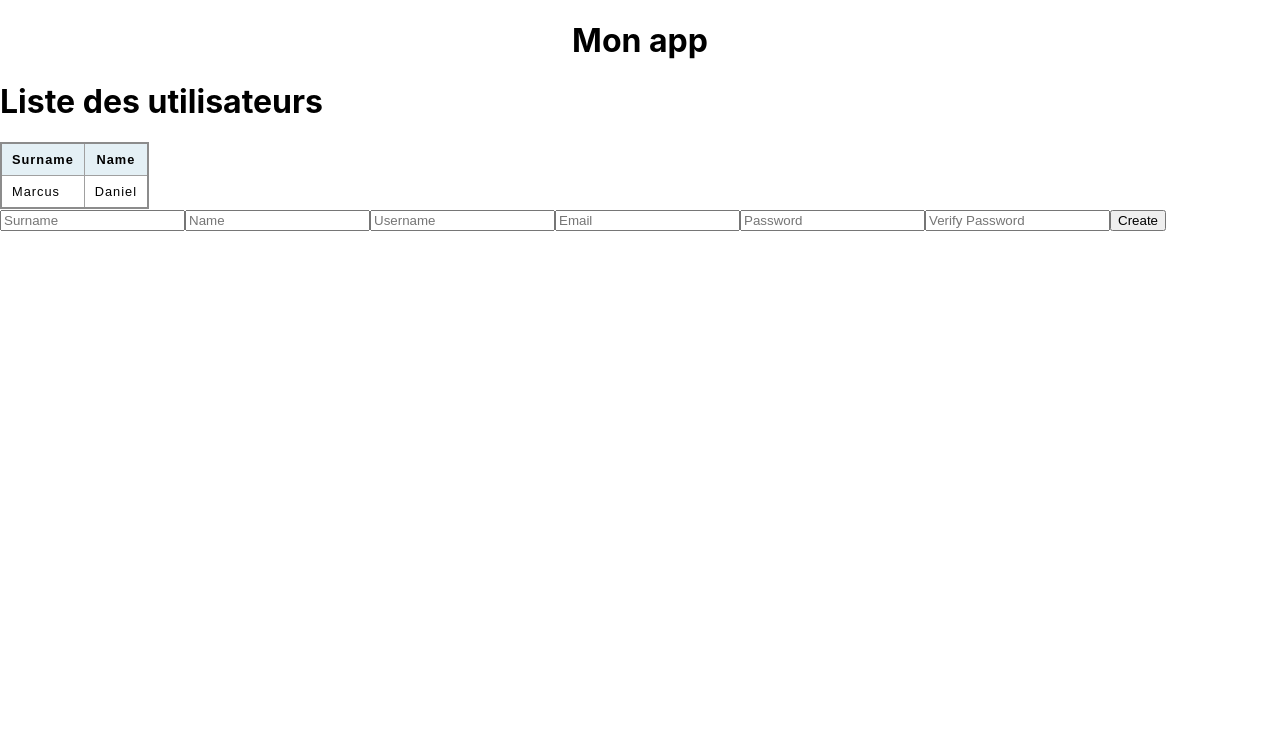
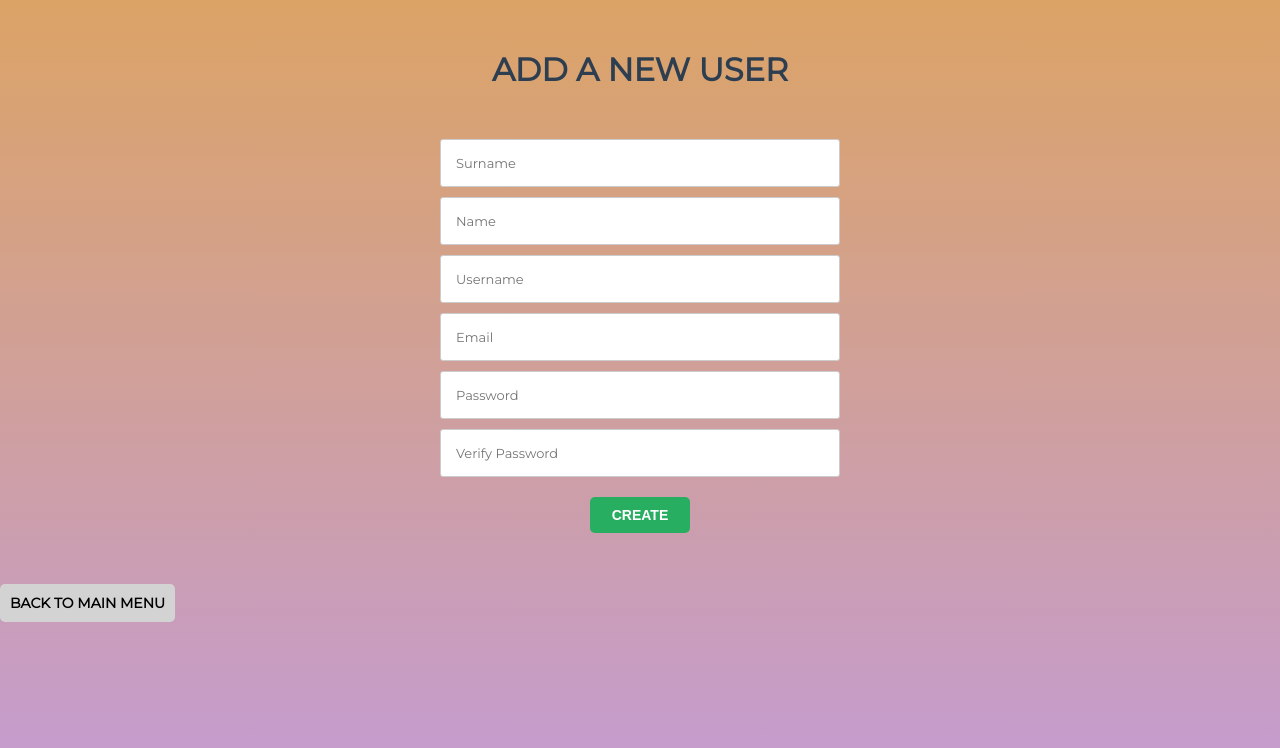
Before and after one commit to Elymak/my-app-react, a React (Create React App) app: page /addUser in a window 1280 px wide. Shown: the top 748 px of the page. Built offline with nearby package versions, Linux system fonts and the light colour scheme; no server answers.

Commit message:
styles + router

```diff
--- a/package.json
+++ b/package.json
@@ -8,6 +8,7 @@
     "@testing-library/user-event": "^13.5.0",
     "react": "^18.2.0",
     "react-dom": "^18.2.0",
+    "react-router-dom": "^6.22.3",
     "react-scripts": "5.0.1",
     "web-vitals": "^2.1.4"
   },
--- a/src/App.css
+++ b/src/App.css
@@ -1,38 +1,26 @@
-.App {
-  text-align: center;
+/*custom font*/
+@import url(https://fonts.googleapis.com/css?family=Montserrat);
+
+/*basic reset*/
+* {margin: 0; padding: 0;}
+
+html {
+  height: 100%;
+  /*Image only BG fallback*/
+
+  /*background = gradient + image pattern combo*/
+  background:
+    linear-gradient(rgba(196, 102, 0, 0.6), rgba(155, 89, 182, 0.6));
 }
 
-.App-logo {
-  height: 40vmin;
-  pointer-events: none;
+body {
+  font-family: montserrat, arial, verdana;
 }
 
-@media (prefers-reduced-motion: no-preference) {
-  .App-logo {
-    animation: App-logo-spin infinite 20s linear;
-  }
+/*headings*/
+h1 {
+    margin: 50px auto;
+    text-transform: uppercase;
+    color: #2C3E50;
+    width: fit-content;
 }
-
-.App-header {
-  background-color: #282c34;
-  min-height: 100vh;
-  display: flex;
-  flex-direction: column;
-  align-items: center;
-  justify-content: center;
-  font-size: calc(10px + 2vmin);
-  color: white;
-}
-
-.App-link {
-  color: #61dafb;
-}
-
-@keyframes App-logo-spin {
-  from {
-    transform: rotate(0deg);
-  }
-  to {
-    transform: rotate(360deg);
-  }
-}
--- a/src/App.js
+++ b/src/App.js
@@ -4,33 +4,34 @@ import ListProduits from './components/produit/ListProduits';
 import ListUsers from "./components/users/ListUsers";
 import AddUserForm from "./components/addUserForm/AddUserForm";
 
-//TODO
-//import {
-//    BrowserRouter as Router,
-//    Routes,
-//    Route,
-//    Navigate,
-//} from "react-router-dom";
+import {
+    BrowserRouter as Router,
+    Routes,
+    Route,
+    Navigate,
+} from "react-router-dom";
 
 function App() {
 
-    //comportements
-    const handleAddUser = (newUserToAdd) => {
-        const requestOptions = {
-            method: 'POST',
-            headers: { 'Content-Type': 'application/json' },
-            body: JSON.stringify(newUserToAdd)
-        };
-        fetch('http://localhost:8080/api/save', requestOptions)
-            .then(response => console.log("post", response));
-    }
-
     return (
-        <div>
-          <h1 className="App">Mon app</h1>
-          <ListUsers />
-          <AddUserForm handleAddUser={handleAddUser} />
-        </div>
+        <Router>
+            <Routes>
+                <Route
+                    exact
+                    path="/"
+                    element={<ListUsers />}
+                />
+                <Route
+                    exact
+                    path="/addUser"
+                    element={<AddUserForm />}
+                />
+                <Route
+                    path="*"
+                    element={<Navigate to="/" />}
+                />
+            </Routes>
+        </Router>
     );
 }
 
--- a/src/components/addUserForm/AddUserForm.css
+++ b/src/components/addUserForm/AddUserForm.css
@@ -1,150 +1,54 @@
-body{
-  margin:0;
-  color:#6a6f8c;
-  background:#c8c8c8;
-  font:600 16px/18px 'Open Sans',sans-serif;
+.add-user-form {
+
+    /*form styles*/
+    #msform {
+      width: 400px;
+      margin: 50px auto;
+      text-align: center;
+      position: relative;
     }
-*,:after,:before{box-sizing:border-box}
-.clearfix:after,.clearfix:before{content:'';display:table}
-.clearfix:after{clear:both;display:block}
-a{color:inherit;text-decoration:none}
-
-.login-wrap{
-  width:100%;
-  margin:auto;
-  max-width:525px;
-  min-height:670px;
-  position:relative;
-  background:url(https://raw.githubusercontent.com/khadkamhn/day-01-login-form/master/img/bg.jpg) no-repeat center;
-  box-shadow:0 12px 15px 0 rgba(0,0,0,.24),0 17px 50px 0 rgba(0,0,0,.19);
+    /*inputs*/
+    #msform input, #msform textarea {
+      padding: 15px;
+      border: 1px solid #ccc;
+      border-radius: 3px;
+      margin-bottom: 10px;
+      width: 100%;
+      box-sizing: border-box;
+      font-family: montserrat;
+      color: #2C3E50;
+      font-size: 13px;
     }
-.login-html{
-  width:100%;
-  height:100%;
-  position:absolute;
-  padding:90px 70px 50px 70px;
-  background:rgba(40,57,101,.9);
+    /*buttons*/
+    #msform .action-button {
+      width: 100px;
+      background: #27AE60;
+      font-weight: bold;
+      color: white;
+      border: 0 none;
+      border-radius: 5px;
+      cursor: pointer;
+      padding: 10px;
+      margin: 10px 5px;
+      text-decoration: none;
+      text-transform: uppercase;
+      font-size: 14px;
     }
-.login-html .sign-in-htm,
-.login-html .sign-up-htm{
-  top:0;
-  left:0;
-  right:0;
-  bottom:0;
-  position:absolute;
-  transform:rotateY(180deg);
-  backface-visibility:hidden;
-  transition:all .4s linear;
-}
-.login-html .sign-in,
-.login-html .sign-up,
-.login-form .group .check{
-  display:none;
-}
-.login-html .tab,
-.login-form .group .label,
-.login-form .group .button{
-  text-transform:uppercase;
-}
-.login-html .tab{
-  font-size:22px;
-  margin-right:15px;
-  padding-bottom:5px;
-  margin:0 15px 10px 0;
-  display:inline-block;
-  border-bottom:2px solid transparent;
-}
-.login-html .sign-in:checked + .tab,
-.login-html .sign-up:checked + .tab{
-  color:#fff;
-  border-color:#1161ee;
-}
-.login-form{
-  min-height:345px;
-  position:relative;
-  perspective:1000px;
-  transform-style:preserve-3d;
-}
-.login-form .group{
-  margin-bottom:15px;
-}
-.login-form .group .label,
-.login-form .group .input,
-.login-form .group .button{
-  width:100%;
-  color:#fff;
-  display:block;
-}
-.login-form .group .input,
-.login-form .group .button{
-  border:none;
-  padding:15px 20px;
-  border-radius:25px;
-  background:rgba(255,255,255,.1);
-}
-.login-form .group input[data-type="password"]{
-  text-security:circle;
-  -webkit-text-security:circle;
-}
-.login-form .group .label{
-  color:#aaa;
-  font-size:12px;
-}
-.login-form .group .button{
-  background:#1161ee;
-}
-.login-form .group label .icon{
-  width:15px;
-  height:15px;
-  border-radius:2px;
-  position:relative;
-  display:inline-block;
-  background:rgba(255,255,255,.1);
-}
-.login-form .group label .icon:before,
-.login-form .group label .icon:after{
-  content:'';
-  width:10px;
-  height:2px;
-  background:#fff;
-  position:absolute;
-  transition:all .2s ease-in-out 0s;
-}
-.login-form .group label .icon:before{
-  left:3px;
-  width:5px;
-  bottom:6px;
-  transform:scale(0) rotate(0);
-}
-.login-form .group label .icon:after{
-  top:6px;
-  right:0;
-  transform:scale(0) rotate(0);
-}
-.login-form .group .check:checked + label{
-  color:#fff;
-}
-.login-form .group .check:checked + label .icon{
-  background:#1161ee;
-}
-.login-form .group .check:checked + label .icon:before{
-  transform:scale(1) rotate(45deg);
-}
-.login-form .group .check:checked + label .icon:after{
-  transform:scale(1) rotate(-45deg);
-}
-.login-html .sign-in:checked + .tab + .sign-up + .tab + .login-form .sign-in-htm{
-  transform:rotate(0);
-}
-.login-html .sign-up:checked + .tab + .login-form .sign-up-htm{
-  transform:rotate(0);
+    #msform .action-button:hover, #msform .action-button:focus {
+      box-shadow: 0 0 0 2px white, 0 0 0 3px #27AE60;
     }
 
-.hr{
-  height:2px;
-  margin:60px 0 50px 0;
-  background:rgba(255,255,255,.2);
+    .back {
+        background: lightgrey;
+        font-weight: bold;
+        color: black;
+        border-radius: 5px;
+        padding: 10px;
+        text-decoration: none;
+        font-size: 14px;
+        text-transform: uppercase;
     }
-.foot-lnk{
-  text-align:center;
+    .back:hover, .back:focus {
+        box-shadow: 0 0 0 2px white, 0 0 0 3px #27AE60;
     }
+}
--- a/src/components/addUserForm/AddUserForm.js
+++ b/src/components/addUserForm/AddUserForm.js
@@ -1,6 +1,8 @@
 import { useState } from "react";
+import "./AddUserForm.css";
 
 export default function AddUserForm({ handleAddUser }) {
+
     //state
     const [newSurname, setNewSurname] = useState("");
     const [newName, setNewName] = useState("");
@@ -40,7 +42,7 @@ export default function AddUserForm({ handleAddUser }) {
                 "email": newEmail,
                 "password": newPassword
             };
-            handleAddUser(newUser);
+            postNewUser(newUser);
             setNewSurname("");
             setNewName("");
             setNewUsername("");
@@ -52,16 +54,30 @@ export default function AddUserForm({ handleAddUser }) {
         }
     }
 
+    const postNewUser = (newUserToAdd) => {
+        const requestOptions = {
+            method: 'POST',
+            headers: { 'Content-Type': 'application/json' },
+            body: JSON.stringify(newUserToAdd)
+        };
+        fetch('http://localhost:8080/api/save', requestOptions)
+            .then(response => window.location = "/");
+    }
+
     //affichage
     return (
-        <form action="submit" onSubmit={handleSubmit} className="">
+        <div className="add-user-form">
+            <h1>Add a new User</h1>
+            <form id="msform" action="submit" onSubmit={handleSubmit} className="">
                <input value={newSurname} onChange={handleChangeSurname} type="text" placeholder="Surname" />
                <input value={newName} onChange={handleChangeName} type="text" placeholder="Name" />
                <input value={newUsername} onChange={handleChangeUsername} type="text" placeholder="Username" />
                <input value={newEmail} onChange={handleChangeEmail} type="email" placeholder="Email" />
                <input value={newPassword} onChange={handleChangePassword} type="password" placeholder="Password" />
                <input value={newVerify} onChange={handleChangeVerify} type="password" placeholder="Verify Password" />
-           <button>Create</button>
+               <button className="action-button">Create</button>
             </form>
+            <a className="back" href="/">Back to main menu</a>
+        </div>
     );
 }
--- a/src/components/users/ListUsers.css
+++ b/src/components/users/ListUsers.css
@@ -4,6 +4,7 @@ table {
   font-family: sans-serif;
   font-size: 0.8rem;
   letter-spacing: 1px;
+  margin: 50px auto;
 }
 
 caption {
--- a/src/components/users/ListUsers.js
+++ b/src/components/users/ListUsers.js
@@ -38,6 +38,8 @@ export default function ListUsers() {
                     <tr>
                         <th>Surname</th>
                         <th>Name</th>
+                        <th>Surname</th>
+                        <th>Email</th>
                     </tr>
                 </thead>
                 <tbody>
@@ -49,6 +51,7 @@ export default function ListUsers() {
                     ))}
                 </tbody>
             </table>
+            <a href="/addUser">Add a user</a>
         </div>
     );
 }
--- a/src/components/users/User.js
+++ b/src/components/users/User.js
@@ -7,7 +7,10 @@ export default function User({userInfos}) {
   //affichage
   return (
     <tr>
-        <td>{userInfos.surname}</td><td>{userInfos.name}</td>
+        <td>{userInfos.surname}</td>
+        <td>{userInfos.name}</td>
+        <td>{userInfos.username}</td>
+        <td>{userInfos.email}</td>
     </tr>
   );
 }
```
Also changed, not shown: 1 other file (tests, documents, lock files or other folders). Lines whose indentation alone changed are shown as unchanged.
